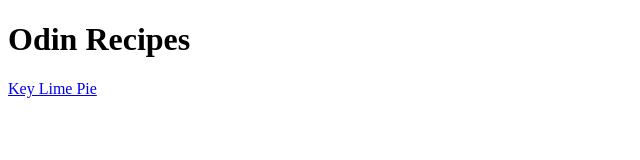
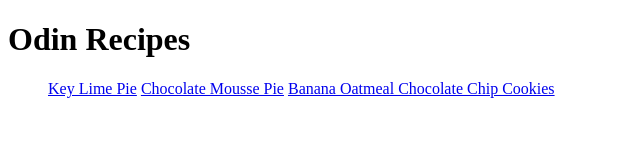
Before and after one commit to TyPerss/odin-recipes, a plain HTML site: page index.html in a window 1280 px wide. Shown: the whole page, without its empty margins (0-640 px from the left). Drawn offline with Linux system fonts and the light colour scheme.

Commit message:
Add links to new recipes to index

```diff
--- a/index.html
+++ b/index.html
@@ -7,7 +7,12 @@
 
 <body>
   <h1>Odin Recipes</h1>
-  <a href="recipes/keylime.html">Key Lime Pie</a>
+  <ul>
+    <a href="recipes/keylime.html">Key Lime Pie</a>
+    <a href="recipes/chocmoussepie.html">Chocolate Mousse Pie</a>
+    <a href="recipes/bananaoatmealchocchipcookies.html">Banana Oatmeal Chocolate Chip Cookies</a>
+  </ul>
+
 </body>
 
 </html>
```
